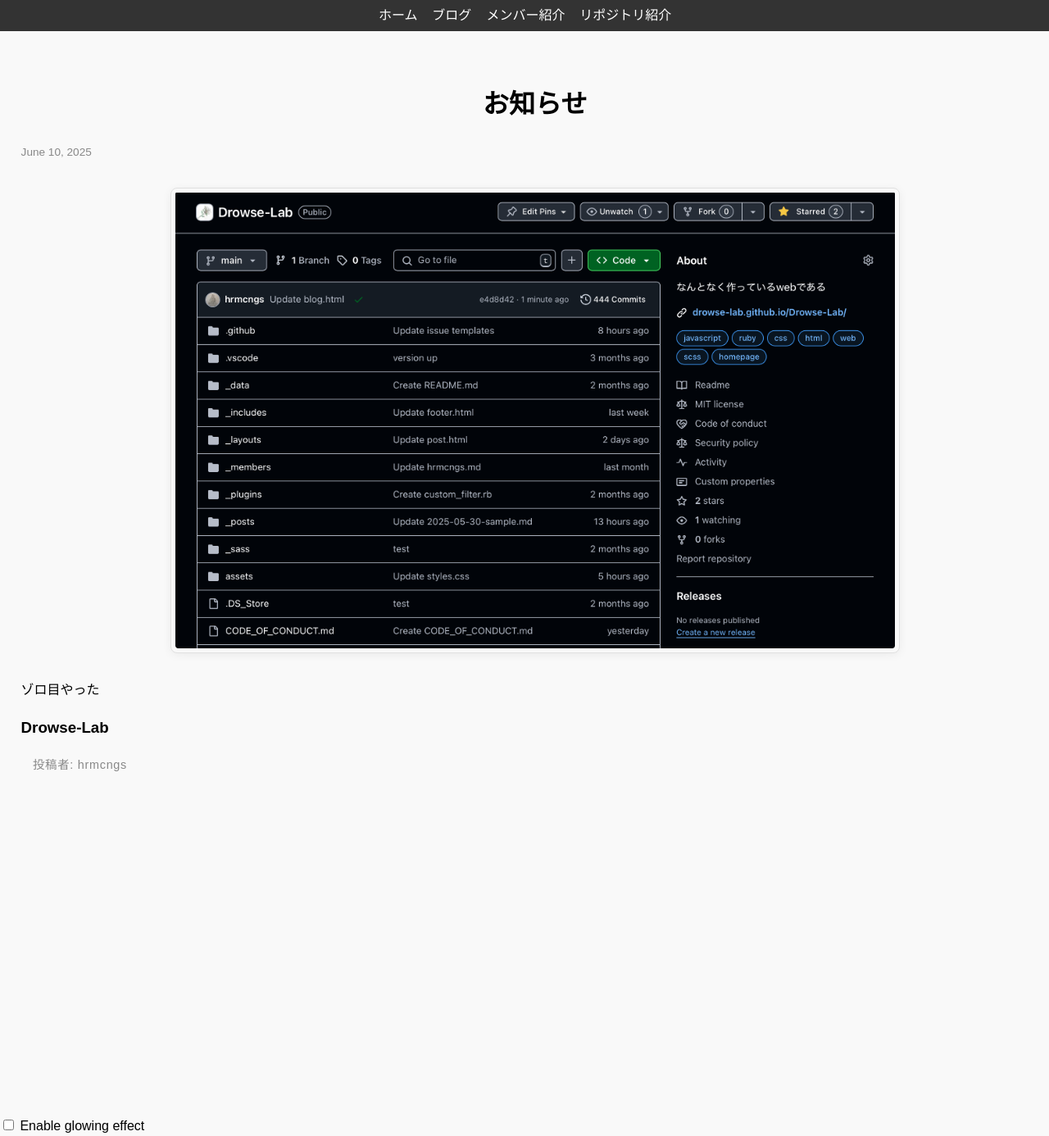
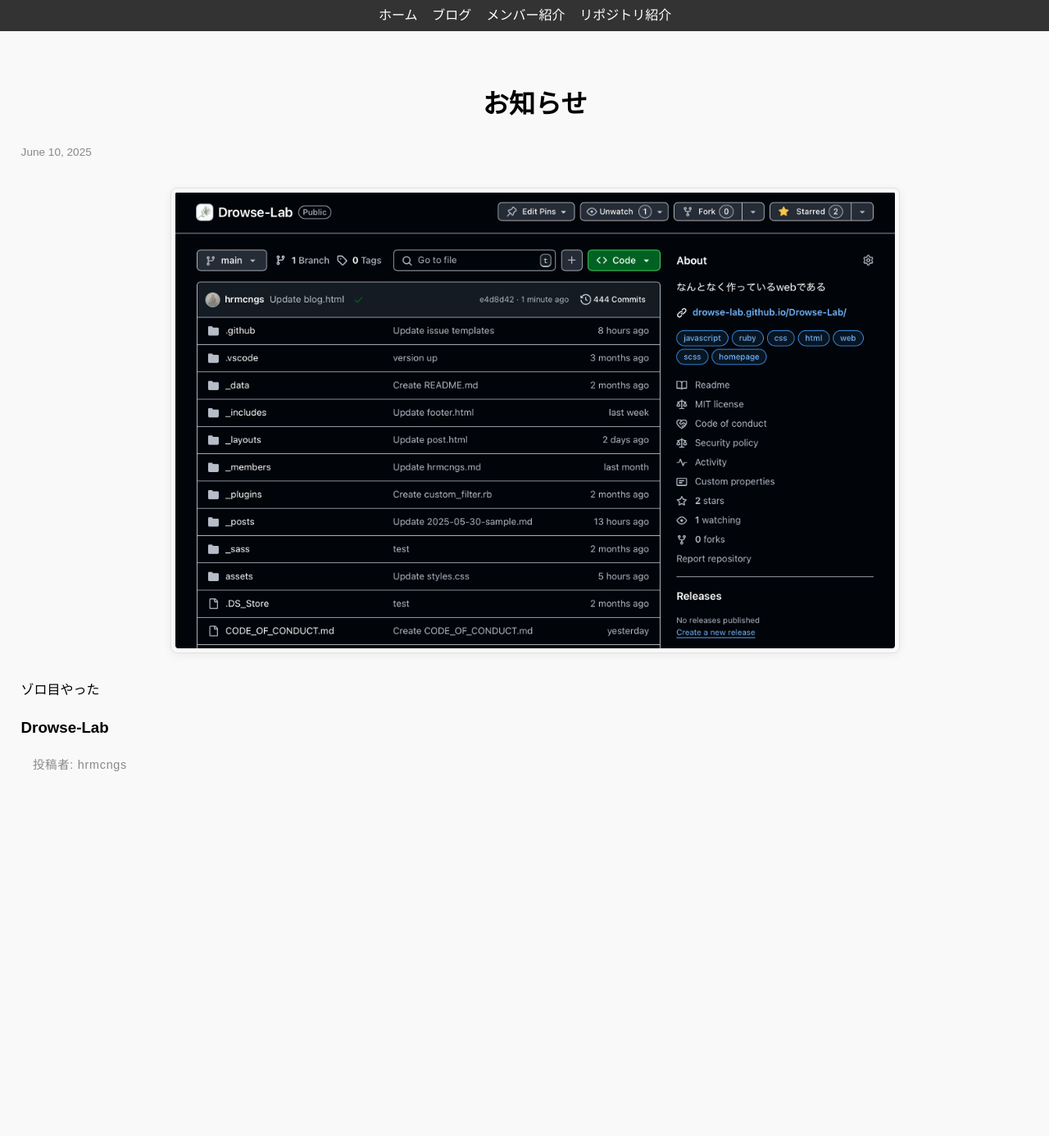
Before and after one commit to Drowse-Lab/Drowse-Lab, a Jekyll site: the page built from _posts/2025-06-10-blog.md, in a window 1280 px wide. Shown: the whole page at 82% size. Built offline with Jekyll 4.4.1, drawn with Linux system fonts in a browser that asks for light colours; nearby versions of some CDN libraries; some web fonts are replaced; a style sheet for code colours, icons or effects is not loaded; after the commit the page ends 961 px from its top, so only the background shows below that; some of the changed lines change nothing that is shown.

Commit message:
Update default.html

```diff
--- a/_layouts/default.html
+++ b/_layouts/default.html
@@ -33,17 +33,20 @@
   {% include analytics.html %}
   {% endif %}
 
-  <!-- 必要なスクリプトだけ -->
   <script src="{{ '/assets/js/posts.js' | relative_url }}" defer></script>
-  <!-- ライブラリ読み込み -->
+
+  {% if page.model_path %}
+  <!-- 3Dモデル表示用エリア -->
   <div id="model-viewer-container" style="width:100%; height:400px; margin-top:1em;"></div>
   <label>
     <input type="checkbox" id="glowToggle" {% if page.enable_glow %}checked{% endif %}>
     Enable glowing effect
   </label>
 
+  <!-- Three.js モジュール形式 -->
   <script type="module">
     import * as THREE from 'https://cdn.jsdelivr.net/npm/three@0.152.2/build/three.module.js';
+    import { ObjectLoader } from 'https://raw.githubusercontent.com/mrdoob/three.js/r152/examples/jsm/loaders/ObjectLoader.js';
 
     document.addEventListener('DOMContentLoaded', () => {
       const container = document.getElementById('model-viewer-container');
@@ -68,7 +71,7 @@
       light.position.set(0, 1, 1);
       scene.add(light);
 
-    const loader = new THREE.ObjectLoader();
+      const loader = new ObjectLoader();
 
       loader.load(modelUrl, model => {
         model.scale.set(10, 10, 10);
@@ -100,8 +103,6 @@
       }
     });
   </script>
-
-
+  {% endif %}
 </body>
-
 </html>
```
Lines whose indentation alone changed are shown as unchanged.
